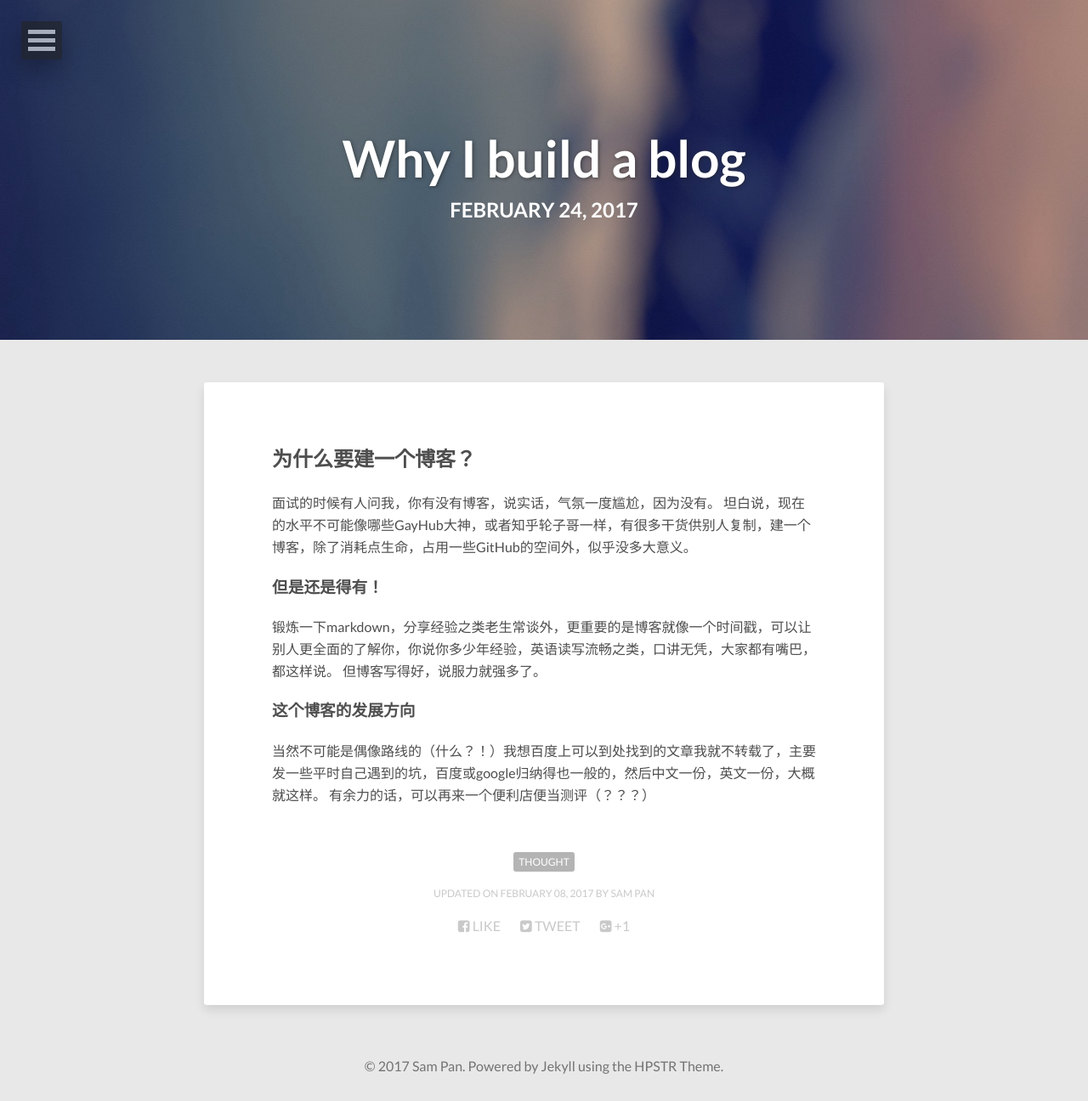
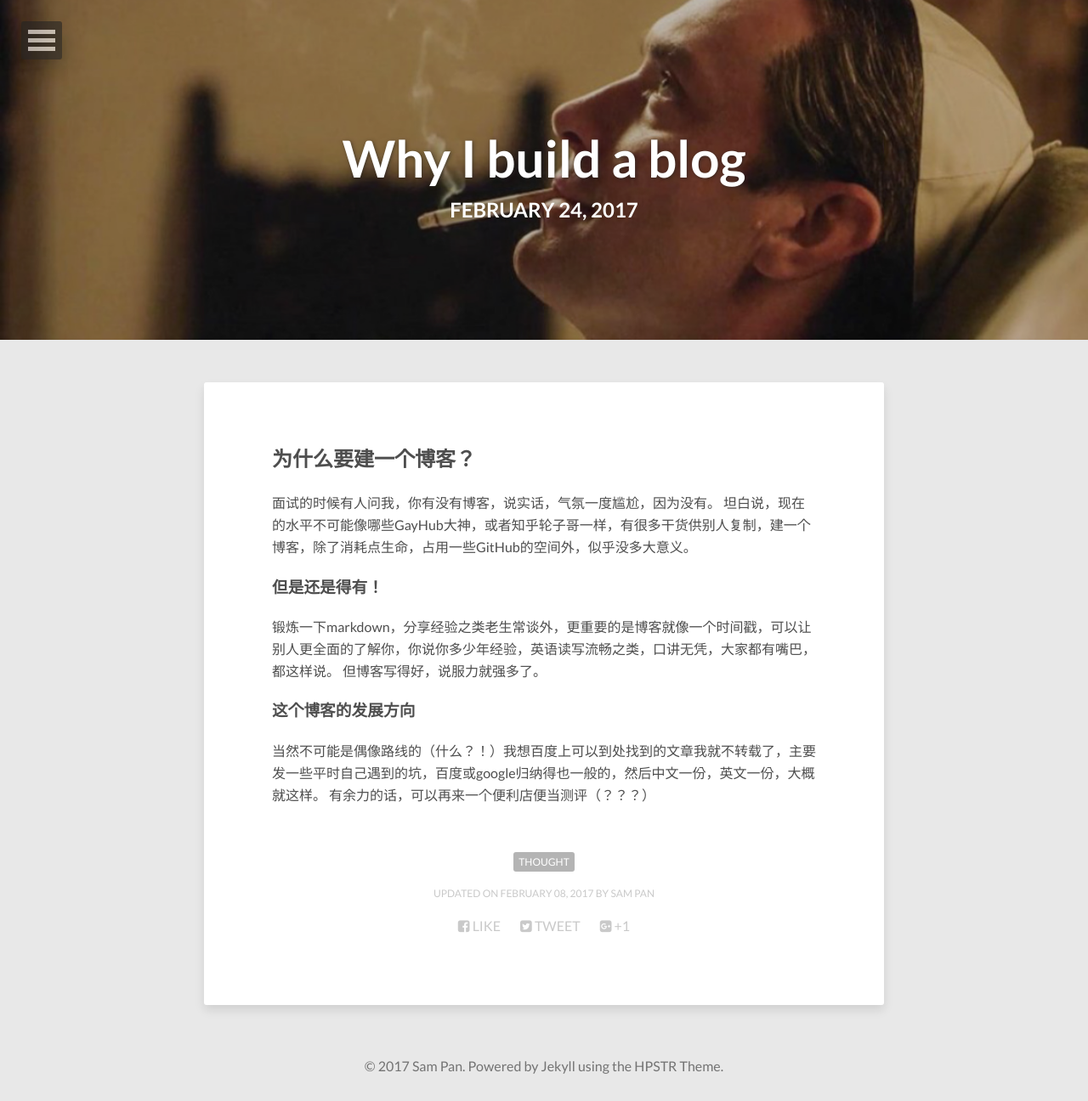
Before and after one commit to SamPan1988/SamPan1988.github.io, a Jekyll site: the page built from _posts/2017-02-24-thought-whyIbuildBlog-post.md, in a window 1280 px wide. Shown: the whole page at 85% size. Built offline with Jekyll 4.4.1, drawn with Linux system fonts in a browser that asks for light colours; nearby versions of some CDN libraries.

Commit message:
change post title pic

```diff
--- a/_posts/2017-02-24-thought-whyIbuildBlog-post.md
+++ b/_posts/2017-02-24-thought-whyIbuildBlog-post.md
@@ -5,7 +5,7 @@ description: "Setup my blog principle."
 modified: 2017-02-08T19:02:00-00:30
 tags: [Thought]
 image:
-  feature: abstract-12.jpg
+  feature: youngpope.jpg
 ---
 ## 为什么要建一个博客？
 
```
